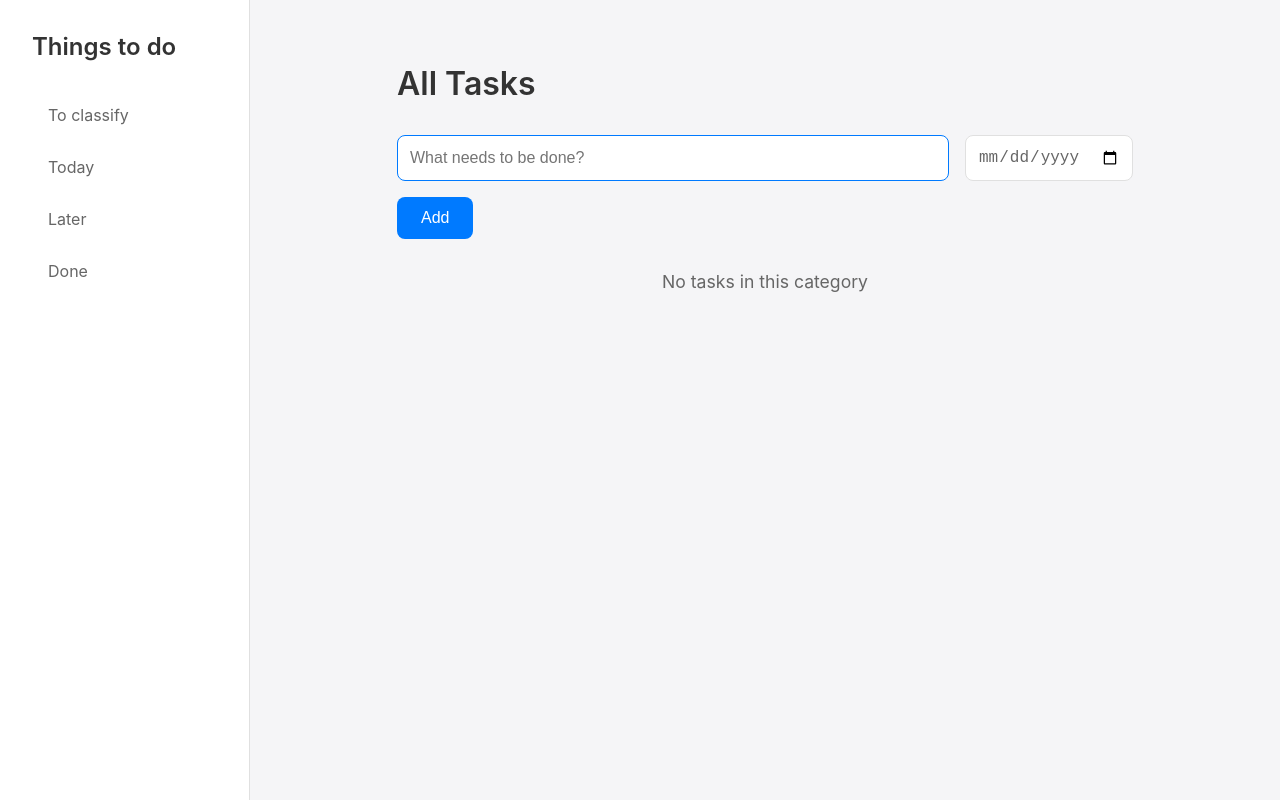
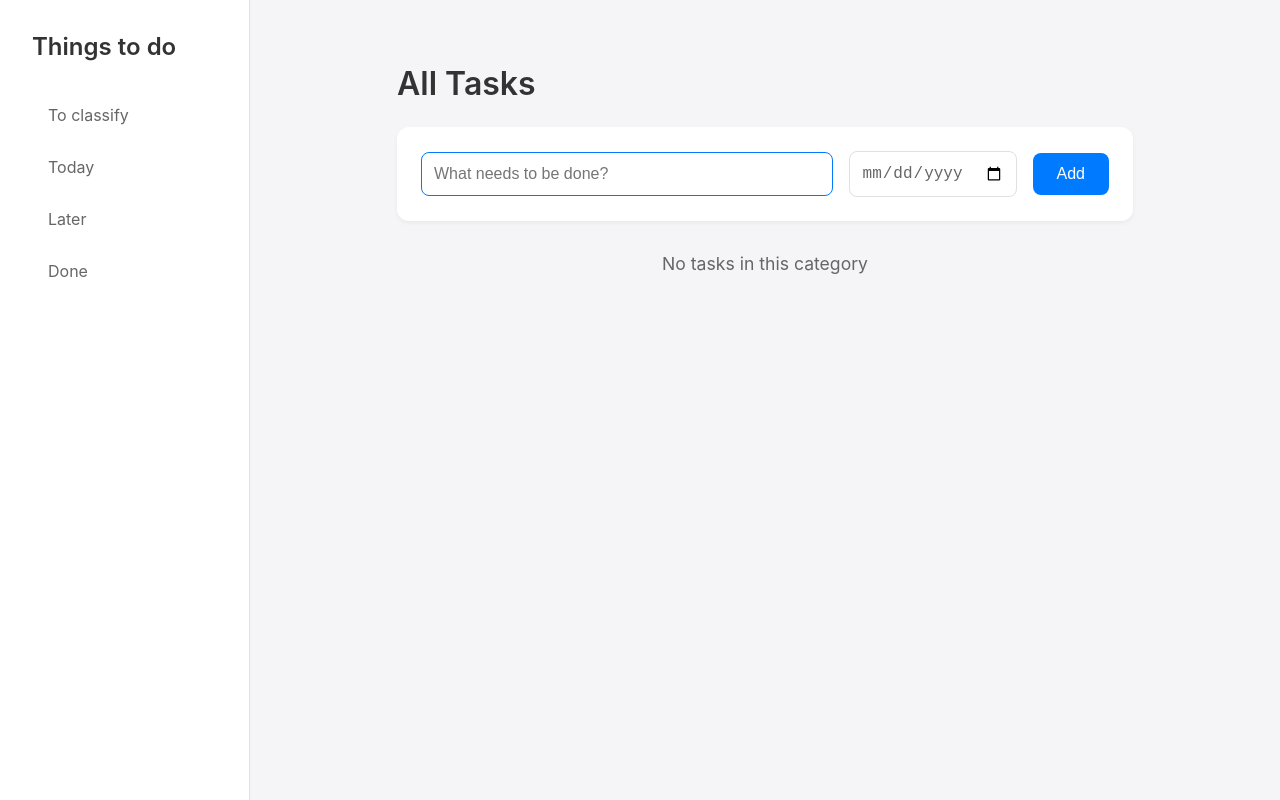
Before and after one commit to richard-test-account/todo, a React (Create React App) app: page / in a window 1280 px wide. Built offline with nearby package versions, Linux system fonts and the light colour scheme.

Commit message:
style: improve task form layout and visibility

```diff
--- a/src/components/CategoryView.css
+++ b/src/components/CategoryView.css
@@ -4,21 +4,28 @@
   padding: 2rem;
 }
 
+.category-header {
+  margin-bottom: 2rem;
+}
+
 .category-title {
   color: #333;
   font-size: 2rem;
-  margin-bottom: 2rem;
+  margin-bottom: 1.5rem;
   font-weight: 600;
 }
 
 .todo-form {
-  margin-bottom: 2rem;
+  background: white;
+  padding: 1.5rem;
+  border-radius: 12px;
+  box-shadow: 0 2px 4px rgba(0, 0, 0, 0.05);
 }
 
 .input-group {
   display: flex;
   gap: 1rem;
-  margin-bottom: 1rem;
+  align-items: center;
 }
 
 .todo-input {
@@ -41,6 +48,7 @@
   border-radius: 8px;
   font-size: 1rem;
   color: #666;
+  min-width: 150px;
 }
 
 .add-button {
@@ -52,6 +60,7 @@
   font-size: 1rem;
   cursor: pointer;
   transition: background-color 0.2s ease;
+  white-space: nowrap;
 }
 
 .add-button:hover {
--- a/src/components/CategoryView.tsx
+++ b/src/components/CategoryView.tsx
@@ -62,6 +62,7 @@ const CategoryView: React.FC<CategoryViewProps> = ({
 
   return (
     <div className="category-view">
+      <div className="category-header">
         <h2 className="category-title">{showAllTodos ? 'All Tasks' : category}</h2>
         <form onSubmit={handleSubmit} className="todo-form">
           <div className="input-group">
@@ -80,9 +81,10 @@ const CategoryView: React.FC<CategoryViewProps> = ({
               className="date-input"
               min={new Date().toISOString().split('T')[0]}
             />
+            <button type="submit" className="add-button">Add</button>
           </div>
-        <button type="submit" className="add-button">Add</button>
         </form>
+      </div>
       {filteredTodos.length === 0 ? (
         <p className="empty-message">No tasks in this category</p>
       ) : (
```
Lines whose indentation alone changed are shown as unchanged.
